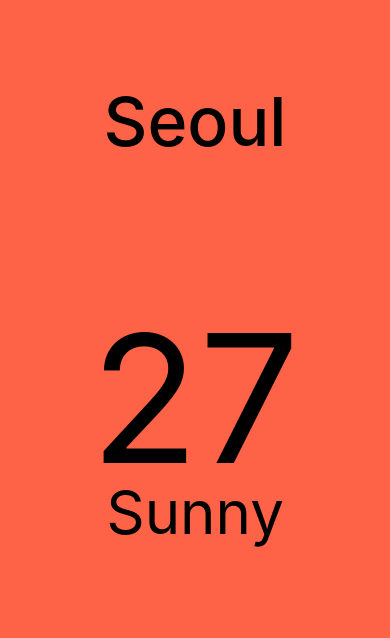
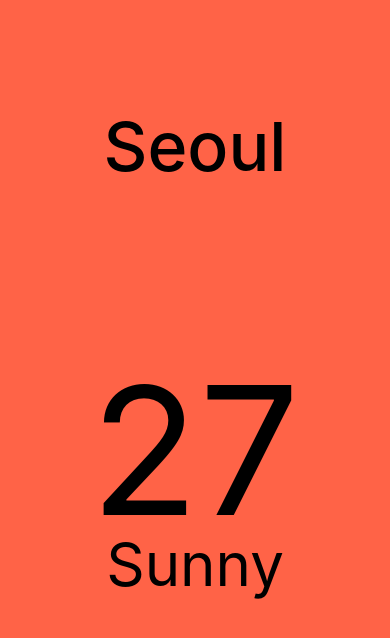
Before and after one commit to 0chae01/react-native-101, a React Native app in the folder NomadWeather/: screen / in a window 390 px wide. Shown: the top 638 px of the page. Built offline with nearby package versions, Linux system fonts and the light colour scheme.

Commit message:
feat: horizontal, pagingEnabled, showsHorizontalScrollIndicator, indicatorStyle, Demensions

```diff
--- a/NomadWeather/App.js
+++ b/NomadWeather/App.js
@@ -1,5 +1,7 @@
 import { StatusBar } from "expo-status-bar";
-import { View, Text, StyleSheet } from "react-native";
+import { View, Text, Dimensions, StyleSheet, ScrollView } from "react-native";
+
+const { width: SCREEN_WIDTH } = Dimensions.get("window");
 
 export default function App() {
   return (
@@ -7,12 +9,33 @@
       <View style={styles.city}>
         <Text style={styles.cityName}>Seoul</Text>
       </View>
-      <View style={styles.weather}>
+      <ScrollView
+        pagingEnabled
+        horizontal
+        showsHorizontalScrollIndicator={false}
+        contentContainerStyle={styles.weather}
+      >
         <View style={styles.day}>
           <Text style={styles.temp}>27</Text>
           <Text style={styles.description}>Sunny</Text>
         </View>
-      </View>
+        <View style={styles.day}>
+          <Text style={styles.temp}>27</Text>
+          <Text style={styles.description}>Sunny</Text>
+        </View>
+        <View style={styles.day}>
+          <Text style={styles.temp}>27</Text>
+          <Text style={styles.description}>Sunny</Text>
+        </View>
+        <View style={styles.day}>
+          <Text style={styles.temp}>27</Text>
+          <Text style={styles.description}>Sunny</Text>
+        </View>
+        <View style={styles.day}>
+          <Text style={styles.temp}>27</Text>
+          <Text style={styles.description}>Sunny</Text>
+        </View>
+      </ScrollView>
       <StatusBar style="dark" />
     </View>
   );
@@ -32,11 +55,9 @@
     fontSize: 68,
     fontWeight: 500,
   },
-  weather: {
-    flex: 3,
-  },
+  weather: {},
   day: {
-    flex: 1,
+    width: SCREEN_WIDTH,
     alignItems: "center",
   },
   temp: {
```
Also changed, not shown: 1 other file (tests, documents, lock files or other folders).
